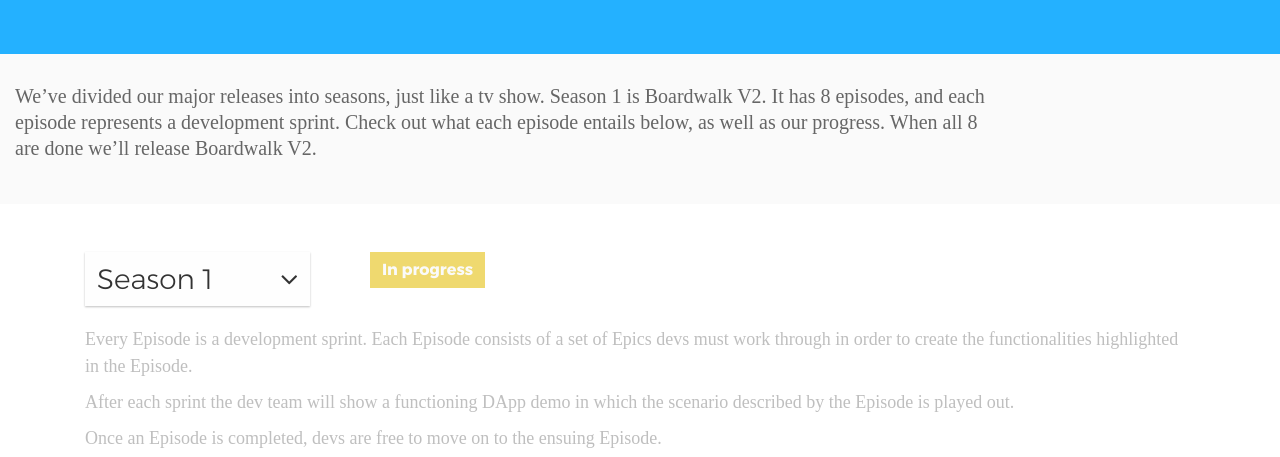
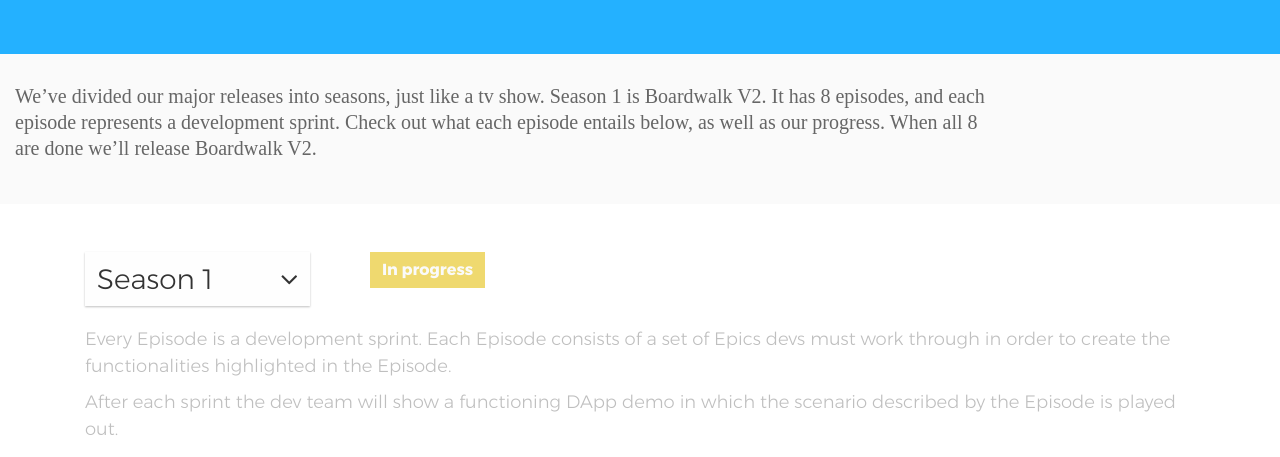
Before and after one commit to sugarpusher/SCProgressWebsite, a plain HTML site: page index.html in a window 1280 px wide. Shown: the part 449-906 px from the top of the page. Drawn offline with nearby package versions, Linux system fonts and the light colour scheme; a web font is replaced by a local one.

Commit message:
Updates to font weight

```diff
--- a/style.css
+++ b/style.css
@@ -150,7 +150,7 @@
     display: inline-block;
   }
 
-  #body-wrap .section {
+  #body-wrap .ep-section {
     font-family: "Montserrat-ExtraLight";
   }
 
```
